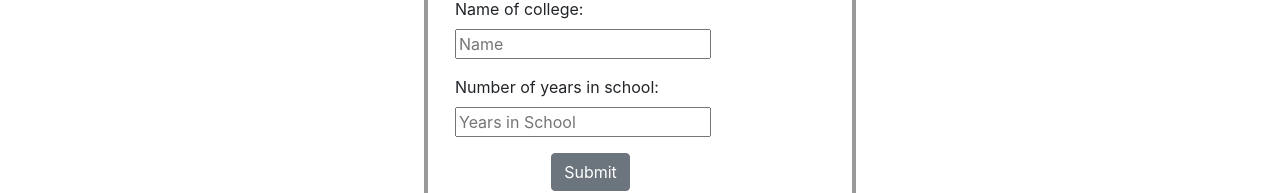
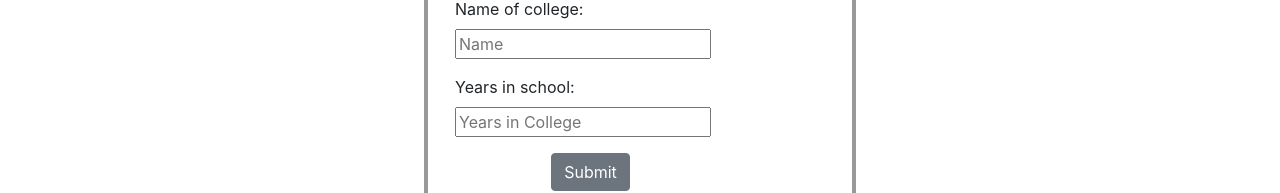
Before and after one commit to mmcdevitt1997/collegecostclient, a React (Create React App) app: page /addcollege in a window 1280 px wide. Shown: the part 289-482 px from the top of the page. Built offline with nearby package versions, Linux system fonts and the light colour scheme; sample sign-in values are in the browser's storage.

Commit message:
fixed add form

```diff
--- a/src/components/college/AddCollegeForm.js
+++ b/src/components/college/AddCollegeForm.js
@@ -46,14 +46,14 @@ const AddCollegeForm = props => {
                 </FormGroup>
                 <FormGroup className="contentForm">
                   <Label htmlFor="numberofyears">
-                    Number of years in school:
+                   Years in school:
                   </Label>
                   <input
                     type="number"
                     min="0"
                     name="numberofyears"
                     ref={numberofyears}
-                    placeholder="Years in School"
+                    placeholder="Years in College"
                   />
                 </FormGroup>
                 <Button className="buttonForm" onClick={e => addCollege(e)}>
--- a/src/components/college/College.css
+++ b/src/components/college/College.css
@@ -3,11 +3,12 @@
     margin-bottom: 25px;
   }
 .collegeTitle{
-    text-align: center;
+    margin-left: 38%;
     margin-bottom: 26px;
     margin-top: 1%;
   }
 .collegeTitleSub{
+
     text-align: center;
   }
 
--- a/src/components/costpage/Cost.css
+++ b/src/components/costpage/Cost.css
@@ -25,6 +25,3 @@
     margin: 1.3%;
 
   }
-.yearSeparation{
-  margin: 1%;
-}
```
